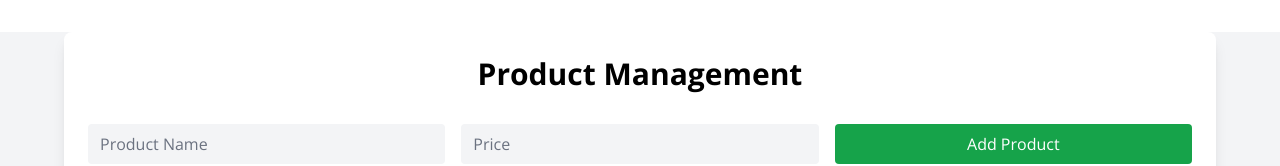
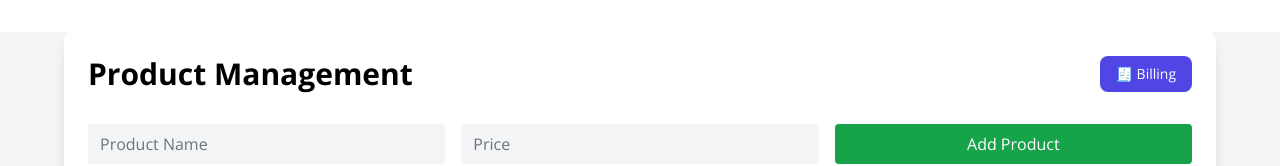
Before and after one commit to Rogith01/invoice, a React (Create React App) app: page /products in a window 1280 px wide. Shown: the top 166 px of the page. Built offline with nearby package versions, Linux system fonts and the light colour scheme; no server answers.

Commit message:
bill navigation

```diff
--- a/src/components/Dashboard.jsx
+++ b/src/components/Dashboard.jsx
@@ -51,11 +51,12 @@
                     Dashboard
                 </h1>
 
+
                 <button
                     onClick={() => navigate("/")}
-                    className="bg-indigo-600 hover:bg-indigo-700 text-white px-4 py-2 rounded"
+                    className="bg-indigo-600 hover:bg-indigo-700 text-white text-sm px-4 py-2 rounded-lg"
                 >
-                    Billing
+                    🧾 Billing
                 </button>
 
             </div>
--- a/src/components/ProductManagement.jsx
+++ b/src/components/ProductManagement.jsx
@@ -1,4 +1,5 @@
 import React, { useEffect, useState } from "react";
+import { useNavigate } from "react-router-dom";
 import axios from "axios";
 
 const ProductManagement = () => {
@@ -7,6 +8,7 @@
 const [productName, setProductName] = useState("");
 const [price, setPrice] = useState("");
 const [editingId, setEditingId] = useState(null);
+const navigate = useNavigate();
 
 // ===============================
 // Fetch Products
@@ -156,9 +158,20 @@
 
         <div className="max-w-6xl mx-auto mt-8 bg-white shadow-lg rounded-lg p-6">
 
-            <h1 className="text-3xl font-bold text-center mb-8">
-                Product Management
-            </h1>
+<div className="flex justify-between items-center mb-8">
+
+    <h1 className="text-3xl font-bold">
+        Product Management
+    </h1>
+
+    <button
+        onClick={() => navigate("/")}
+        className="bg-indigo-600 hover:bg-indigo-700 text-white text-sm px-4 py-2 rounded-lg"
+    >
+        🧾 Billing
+    </button>
+
+</div>
 
             {/* Add Product Form */}
 
```
